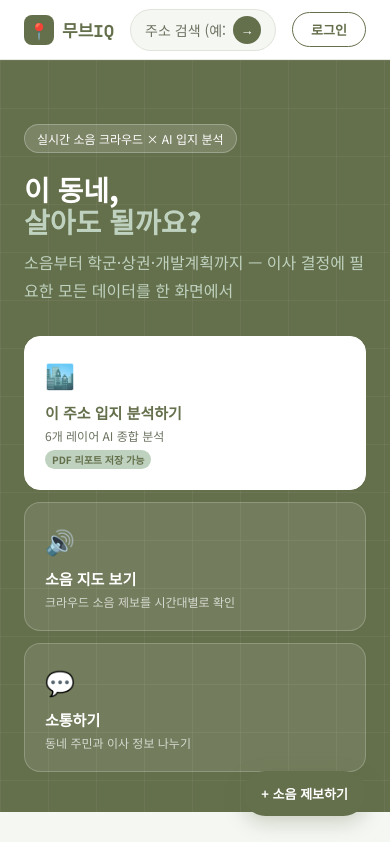
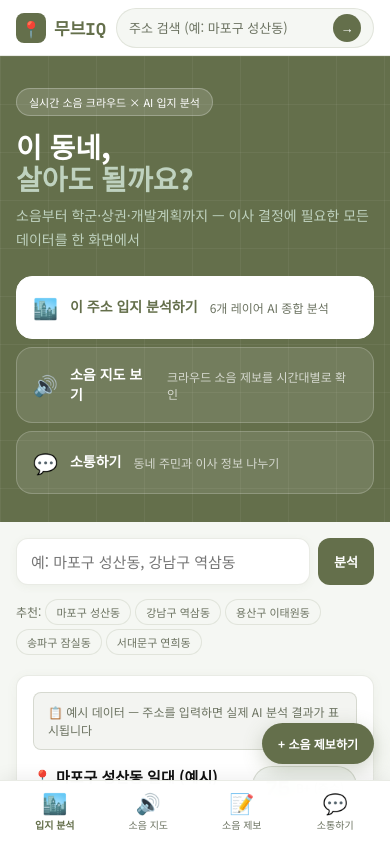
Before and after one commit to msdy1102/moveiq, a Next.js app: page / in a window 390 px wide. Shown: the top 842 px of the page. Built offline with nearby package versions, Linux system fonts and the light colour scheme.

Commit message:
휴대폰UI개선

```diff
--- a/app/page.module.css
+++ b/app/page.module.css
@@ -406,3 +406,195 @@
   color: var(--text2); white-space: pre-wrap; word-break: keep-all;
   max-height: 60vh; overflow-y: auto;
 }
+
+/* ════════════════════════════════════════════════════════════
+   모바일 반응형 (768px 이하)
+   참고: 직방·호갱노노·카카오맵 모바일 UX 패턴
+   - 헤더: 검색창 숨김 → 아이콘만
+   - 히어로: 패딩 축소, CTA 세로 배치
+   - 입지 분석: 풀스크린 단일 컬럼
+   - 소음 지도: 지도 전체화면 + 하단 시트
+   - 하단 네비게이션 바 추가
+   ════════════════════════════════════════════════════════════ */
+
+/* ── 모바일 하단 네비게이션 ── */
+.mobileNav {
+  display: none;
+}
+
+@media (max-width: 768px) {
+
+  /* 헤더 개선 */
+  .header {
+    padding: 0 16px;
+    gap: 10px;
+    height: 56px;
+  }
+  .headerSearch {
+    flex: 1;
+    max-width: none;
+    padding: 5px 12px;
+  }
+  .headerSearch input { font-size: 13px; }
+  .btnLogin { display: none; } /* 모바일에서 로그인 버튼 숨김 */
+
+  /* 히어로 */
+  .hero {
+    padding: 32px 16px 0;
+    margin-top: 56px;
+  }
+  .heroBadge { font-size: 11px; margin-bottom: 14px; }
+  .hero h1 { font-size: 28px; margin-bottom: 10px; }
+  .hero p  { font-size: 14px; margin-bottom: 24px; }
+  .heroCtas {
+    flex-direction: column;
+    gap: 8px;
+    margin-bottom: 28px;
+  }
+  .ctaCard {
+    min-width: unset;
+    padding: 16px;
+    display: flex;
+    flex-direction: row;
+    align-items: center;
+    gap: 12px;
+  }
+  .ctaIcon { font-size: 20px; margin-bottom: 0; flex-shrink: 0; }
+  .ctaTitle { font-size: 14px; margin-bottom: 2px; }
+  .ctaDesc  { font-size: 12px; }
+  .ctaBadge { display: none; } /* 뱃지 모바일 숨김 */
+
+  /* 입지 분석 페이지 */
+  .analysisPage { padding: 16px 0 100px; }
+  .analysisInner { padding: 0 16px; }
+  .searchRowCenter { gap: 8px; }
+  .bigInputCenter { padding: 12px 14px; font-size: 15px; }
+  .btnAnalyze { padding: 12px 16px; font-size: 13px; }
+  .quickChips { gap: 4px; }
+  .chip { font-size: 11px; padding: 4px 10px; }
+  .resultBoxCenter {
+    padding: 16px;
+    border-radius: 12px;
+    margin-top: 16px;
+  }
+  .scoreGridCenter { grid-template-columns: repeat(2, 1fr); gap: 8px; }
+  .compareGridCenter { grid-template-columns: 1fr; }
+  .resultTabs { gap: 1px; }
+  .rtab { padding: 5px 8px; font-size: 11px; }
+
+  /* 소음 지도 — 모바일에서 지도 전체화면 + 하단 시트 */
+  .app { flex-direction: column; }
+  .sidebar {
+    width: 100%;
+    border-right: none;
+    border-bottom: none;
+    order: 2; /* 사이드바를 지도 아래로 */
+    max-height: 280px;
+    overflow-y: auto;
+    box-shadow: 0 -4px 20px rgba(0,0,0,.08);
+    border-top: 1px solid var(--border);
+  }
+  .sidebarContent { padding: 16px; }
+  .mainContent {
+    order: 1; /* 지도를 위로 */
+    height: 50vh;
+    min-height: 300px;
+    flex: none;
+  }
+  .kakaoMapEl { min-height: 0 !important; height: 100%; }
+  .mapPlaceholder { min-height: 0 !important; height: 100%; }
+
+  /* 소음 사이드 패널 모바일 */
+  .noiseSearchSection { padding-bottom: 10px; margin-bottom: 10px; }
+  .noiseSummary { padding-bottom: 8px; margin-bottom: 10px; }
+  .noiseStatBox { margin-bottom: 10px; }
+  .btnSubmitFull { margin-bottom: 0; }
+
+  /* 지도 툴바 */
+  .mapToolbar { padding: 8px 12px; gap: 6px; }
+  .fChip { font-size: 10px; padding: 3px 8px; }
+  .mapTimeBar { padding: 8px 12px; }
+
+  /* 모달 — 하단에서 올라오는 시트 스타일 */
+  .modalBg { align-items: flex-end; padding: 0; }
+  .modal {
+    border-radius: 20px 20px 0 0;
+    max-width: 100%;
+    padding: 20px 20px 32px;
+    max-height: 85vh;
+  }
+  /* 모달 상단 핸들 */
+  .modal::before {
+    content: '';
+    display: block;
+    width: 36px;
+    height: 4px;
+    background: var(--border);
+    border-radius: 2px;
+    margin: 0 auto 16px;
+  }
+
+  /* 섹션 패딩 축소 */
+  .featuresSection { padding: 48px 16px; }
+  .pricingSection  { padding: 48px 16px; }
+  .b2bSection      { padding: 48px 16px; }
+  .featGrid { grid-template-columns: 1fr; gap: 12px; }
+  .pricingGrid { grid-template-columns: 1fr; }
+
+  /* FAB 위치 — 하단 네비와 겹치지 않게 */
+  .fab {
+    bottom: 80px;
+    right: 16px;
+    font-size: 12px;
+    padding: 12px 16px;
+  }
+
+  /* 푸터 */
+  .footer { padding: 32px 16px 100px; }
+  .footerTop { flex-direction: column; gap: 16px; }
+
+  /* 하단 네비게이션 표시 */
+  .mobileNav {
+    display: flex;
+    position: fixed;
+    bottom: 0; left: 0; right: 0;
+    z-index: 300;
+    background: rgba(255,255,255,0.97);
+    backdrop-filter: blur(12px);
+    border-top: 1px solid var(--border);
+    height: 64px;
+    padding: 0 8px;
+    box-shadow: 0 -4px 16px rgba(0,0,0,.06);
+  }
+  .mobileNavBtn {
+    flex: 1;
+    display: flex;
+    flex-direction: column;
+    align-items: center;
+    justify-content: center;
+    gap: 4px;
+    background: none;
+    border: none;
+    cursor: pointer;
+    color: var(--muted);
+    font-size: 10px;
+    font-weight: 500;
+    padding: 8px 4px;
+    border-radius: 10px;
+    transition: all .15s;
+    font-family: 'Noto Sans KR', sans-serif;
+  }
+  .mobileNavBtn:active { background: var(--sub-light); transform: scale(.95); }
+  .mobileNavBtn.mobileNavActive { color: var(--main); font-weight: 700; }
+  .mobileNavIcon { font-size: 20px; line-height: 1; }
+
+} /* end @media 768px */
+
+/* ── 소형 폰 (375px 이하) ── */
+@media (max-width: 375px) {
+  .hero h1 { font-size: 24px; }
+  .headerSearch input::placeholder { font-size: 12px; }
+  .bigInputCenter { font-size: 14px; }
+  .scoreGridCenter { grid-template-columns: 1fr 1fr; gap: 6px; }
+  .scVal { font-size: 16px; }
+}
--- a/app/page.tsx
+++ b/app/page.tsx
@@ -786,6 +786,38 @@ export default function HomePage() {
           </div>
         </div>
       )}
+
+      {/* ── 모바일 하단 네비게이션 ── */}
+      <nav className={styles.mobileNav}>
+        <button
+          className={`${styles.mobileNavBtn} ${tab==='search'?styles.mobileNavActive:''}`}
+          onClick={()=>setTab('search')}
+        >
+          <span className={styles.mobileNavIcon}>🏙️</span>
+          입지 분석
+        </button>
+        <button
+          className={`${styles.mobileNavBtn} ${tab==='noise'?styles.mobileNavActive:''}`}
+          onClick={goNoise}
+        >
+          <span className={styles.mobileNavIcon}>🔊</span>
+          소음 지도
+        </button>
+        <button
+          className={styles.mobileNavBtn}
+          onClick={()=>setReportOpen(true)}
+        >
+          <span className={styles.mobileNavIcon}>📝</span>
+          소음 제보
+        </button>
+        <button
+          className={styles.mobileNavBtn}
+          onClick={()=>window.location.href='/community'}
+        >
+          <span className={styles.mobileNavIcon}>💬</span>
+          소통하기
+        </button>
+      </nav>
     </>
   );
 }
```
